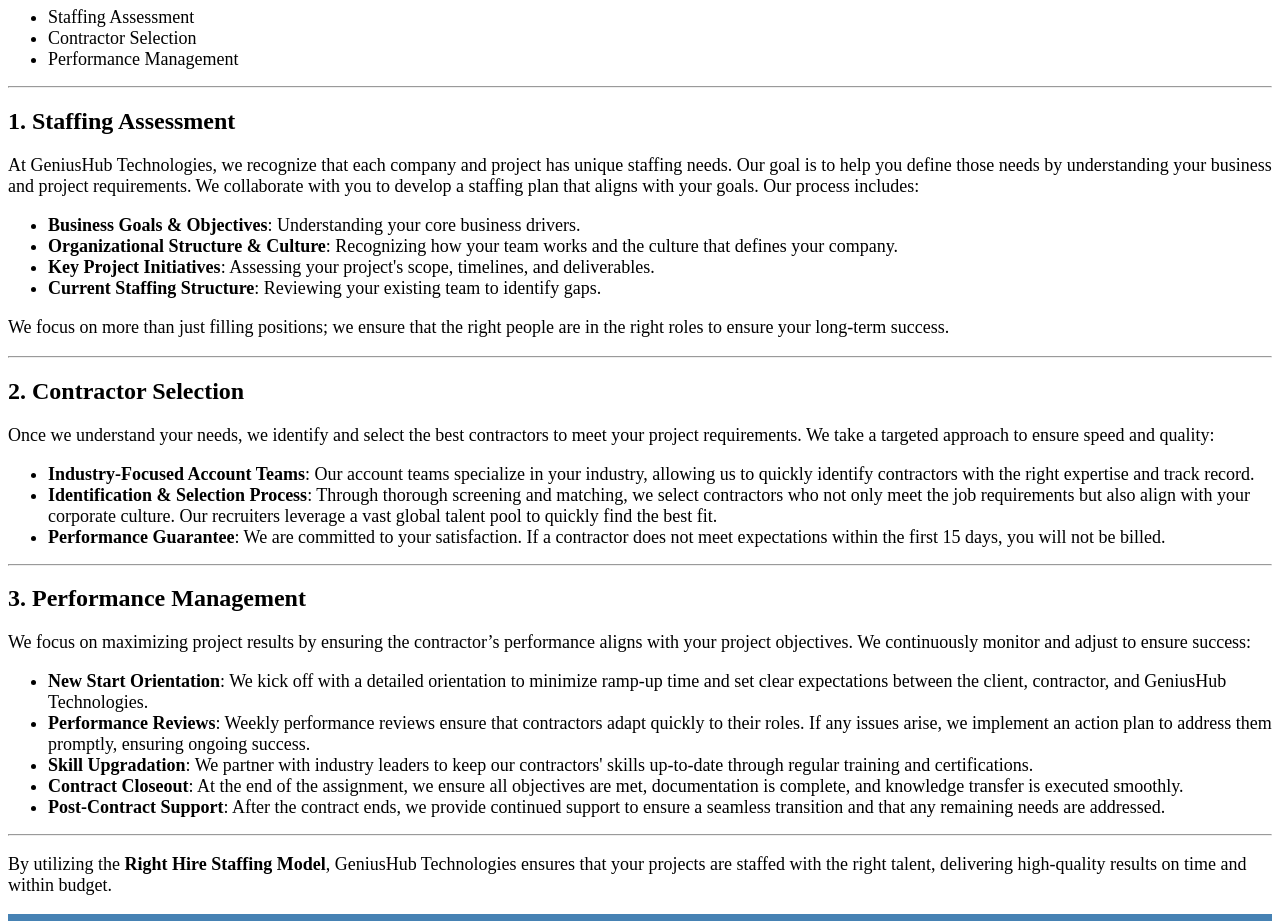
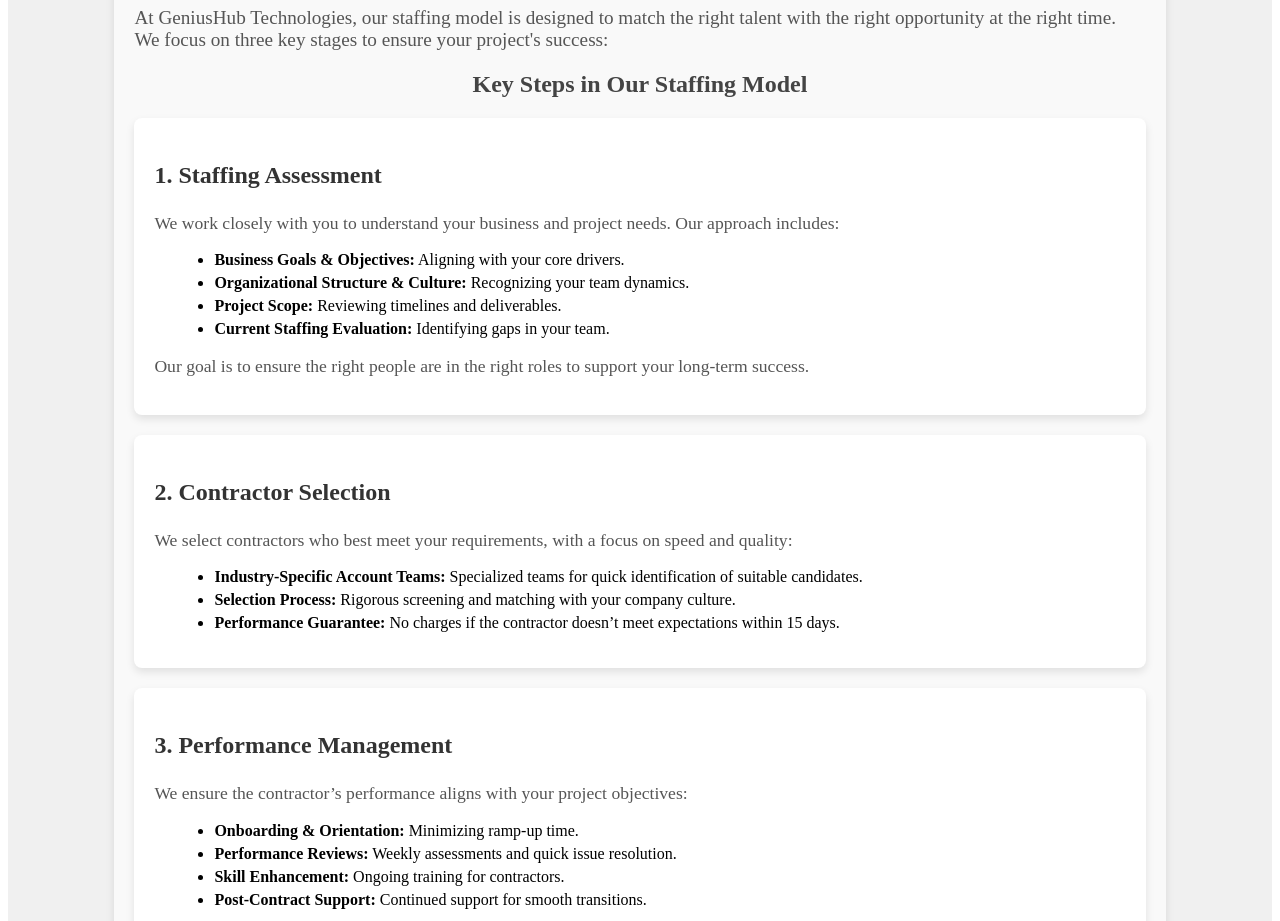
Before and after one commit to venkatajayasrialla/GHT, a plain HTML site: page staff.html in a window 1280 px wide. Shown: the part 286-1207 px from the top of the page. Drawn offline with Linux system fonts and the light colour scheme.

Commit message:
Updated the code with new features/fixes

```diff
--- a/staff.html
+++ b/staff.html
@@ -7,14 +7,81 @@
   <link rel="stylesheet" href="styles.css"> <!-- Link to your CSS file -->
 </head>
 <style>
-.content p{
-	font-size:18px;
-	font-family: "Times New Roman", Times, serif;
+/* Center-aligned container */
+.container {
+  width: 80%;
+  max-width: 1200px;
+  margin: 0 auto;
+  padding: 20px;
+  background-color: #f9f9f9; /* Optional background */
+  border-radius: 10px;
+  box-shadow: 0 4px 8px rgba(0, 0, 0, 0.1);
 }
-.content li{
-	font-size:18px;
-	font-family: "Times New Roman", Times, serif;
+
+/* Additional styles for content */
+.content {
+  padding: 40px 0;
+  background-color: #f0f0f0;
 }
+
+.section-title {
+  text-align: center;
+  font-size: 2rem;
+  color: #333;
+}
+
+.intro-text {
+  text-align: left;
+  font-size: 1.2rem;
+  color: #555;
+  margin-bottom: 20px;
+}
+
+.sub-heading {
+  font-size: 1.5rem;
+  color: #444;
+  margin-bottom: 20px;
+  text-align: center;
+}
+
+.staffing-model {
+  display: flex;
+  flex-direction: column;
+  gap: 20px;
+}
+
+.model-step {
+  background-color: #ffffff;
+  padding: 20px;
+  border-radius: 8px;
+  box-shadow: 0 4px 8px rgba(0, 0, 0, 0.1);
+}
+.model-step:hover{
+	background-color: #f2f0ef; /* Light blue background */
+	box-shadow: 0 6px 12px rgba(0, 0, 0, 0.2); /* Enhanced shadow */
+	transform: scale(1.01); /* Slight scale up */
+	transition: all 0.3s ease-in-out;
+}
+.model-step h3 {
+  font-size: 1.5rem;
+  color: #333;
+}
+
+.model-step ul {
+  list-style-type: disc;
+  margin-left: 20px;
+}
+
+.model-step ul li {
+  margin: 5px 0;
+}
+
+.model-step p {
+  font-size: 1.1rem;
+  color: #555;
+}
+
+
 </style>
 <body>
   <!-- Header Section -->
@@ -120,60 +187,53 @@
   }
 </script>
 
-  <!-- Content Section -->
-  <div class="content">
-    <h1>Right Hire Staffing Model at GeniusHub Technologies</h1>
+<!-- Content Section -->
+<div class="content">
+  <div class="container">
+    <h1 class="section-title">Staff Augmentation at GeniusHub Technologies</h1>
+    <p class="intro-text">At GeniusHub Technologies, our staffing model is designed to match the right talent with the right opportunity at the right time. We focus on three key stages to ensure your project's success:</p>
 
-    <p>GeniusHub Technologies' distinctive staffing model is designed to match the right talent with the right opportunity at the right time. Our approach is simple, efficient, and focused on ensuring the long-term success of your projects. Our staffing model includes three key steps:</p>
+    <h2 class="sub-heading">Key Steps in Our Staffing Model</h2>
 
-    <ul>
-      <li>Staffing Assessment</li>
-      <li>Contractor Selection</li>
-      <li>Performance Management</li>
-    </ul>
+    <div class="staffing-model">
+      <div class="model-step">
+        <h3>1. Staffing Assessment</h3>
+        <p>We work closely with you to understand your business and project needs. Our approach includes:</p>
+        <ul>
+          <li><strong>Business Goals & Objectives:</strong> Aligning with your core drivers.</li>
+          <li><strong>Organizational Structure & Culture:</strong> Recognizing your team dynamics.</li>
+          <li><strong>Project Scope:</strong> Reviewing timelines and deliverables.</li>
+          <li><strong>Current Staffing Evaluation:</strong> Identifying gaps in your team.</li>
+        </ul>
+        <p>Our goal is to ensure the right people are in the right roles to support your long-term success.</p>
+      </div>
 
-    <hr>
+      <div class="model-step">
+        <h3>2. Contractor Selection</h3>
+        <p>We select contractors who best meet your requirements, with a focus on speed and quality:</p>
+        <ul>
+          <li><strong>Industry-Specific Account Teams:</strong> Specialized teams for quick identification of suitable candidates.</li>
+          <li><strong>Selection Process:</strong> Rigorous screening and matching with your company culture.</li>
+          <li><strong>Performance Guarantee:</strong> No charges if the contractor doesn’t meet expectations within 15 days.</li>
+        </ul>
+      </div>
 
-    <h2>1. Staffing Assessment</h2>
-    <p>At GeniusHub Technologies, we recognize that each company and project has unique staffing needs. Our goal is to help you define those needs by understanding your business and project requirements. We collaborate with you to develop a staffing plan that aligns with your goals. Our process includes:</p>
+      <div class="model-step">
+        <h3>3. Performance Management</h3>
+        <p>We ensure the contractor’s performance aligns with your project objectives:</p>
+        <ul>
+          <li><strong>Onboarding & Orientation:</strong> Minimizing ramp-up time.</li>
+          <li><strong>Performance Reviews:</strong> Weekly assessments and quick issue resolution.</li>
+          <li><strong>Skill Enhancement:</strong> Ongoing training for contractors.</li>
+          <li><strong>Post-Contract Support:</strong> Continued support for smooth transitions.</li>
+        </ul>
+        <p>Our Right Hire Staffing Model guarantees the right talent, delivering high-quality results on time and within budget.</p>
+      </div>
+    </div>
+  </div>
+</div>
 
-    <ul>
-      <li><strong>Business Goals & Objectives</strong>: Understanding your core business drivers.</li>
-      <li><strong>Organizational Structure & Culture</strong>: Recognizing how your team works and the culture that defines your company.</li>
-      <li><strong>Key Project Initiatives</strong>: Assessing your project's scope, timelines, and deliverables.</li>
-      <li><strong>Current Staffing Structure</strong>: Reviewing your existing team to identify gaps.</li>
-    </ul>
 
-    <p>We focus on more than just filling positions; we ensure that the right people are in the right roles to ensure your long-term success.</p>
-
-    <hr>
-
-    <h2>2. Contractor Selection</h2>
-    <p>Once we understand your needs, we identify and select the best contractors to meet your project requirements. We take a targeted approach to ensure speed and quality:</p>
-
-    <ul>
-      <li><strong>Industry-Focused Account Teams</strong>: Our account teams specialize in your industry, allowing us to quickly identify contractors with the right expertise and track record.</li>
-      <li><strong>Identification & Selection Process</strong>: Through thorough screening and matching, we select contractors who not only meet the job requirements but also align with your corporate culture. Our recruiters leverage a vast global talent pool to quickly find the best fit.</li>
-      <li><strong>Performance Guarantee</strong>: We are committed to your satisfaction. If a contractor does not meet expectations within the first 15 days, you will not be billed.</li>
-    </ul>
-
-    <hr>
-
-    <h2>3. Performance Management</h2>
-    <p>We focus on maximizing project results by ensuring the contractor’s performance aligns with your project objectives. We continuously monitor and adjust to ensure success:</p>
-
-    <ul>
-      <li><strong>New Start Orientation</strong>: We kick off with a detailed orientation to minimize ramp-up time and set clear expectations between the client, contractor, and GeniusHub Technologies.</li>
-      <li><strong>Performance Reviews</strong>: Weekly performance reviews ensure that contractors adapt quickly to their roles. If any issues arise, we implement an action plan to address them promptly, ensuring ongoing success.</li>
-      <li><strong>Skill Upgradation</strong>: We partner with industry leaders to keep our contractors' skills up-to-date through regular training and certifications.</li>
-      <li><strong>Contract Closeout</strong>: At the end of the assignment, we ensure all objectives are met, documentation is complete, and knowledge transfer is executed smoothly.</li>
-      <li><strong>Post-Contract Support</strong>: After the contract ends, we provide continued support to ensure a seamless transition and that any remaining needs are addressed.</li>
-    </ul>
-
-    <hr>
-
-    <p>By utilizing the <strong>Right Hire Staffing Model</strong>, GeniusHub Technologies ensures that your projects are staffed with the right talent, delivering high-quality results on time and within budget.</p>
-  </div>
 
   <!-- Footer Section -->
 <footer class="footer">
```
Also changed, not shown: quality.html (+9 -1 lines).
